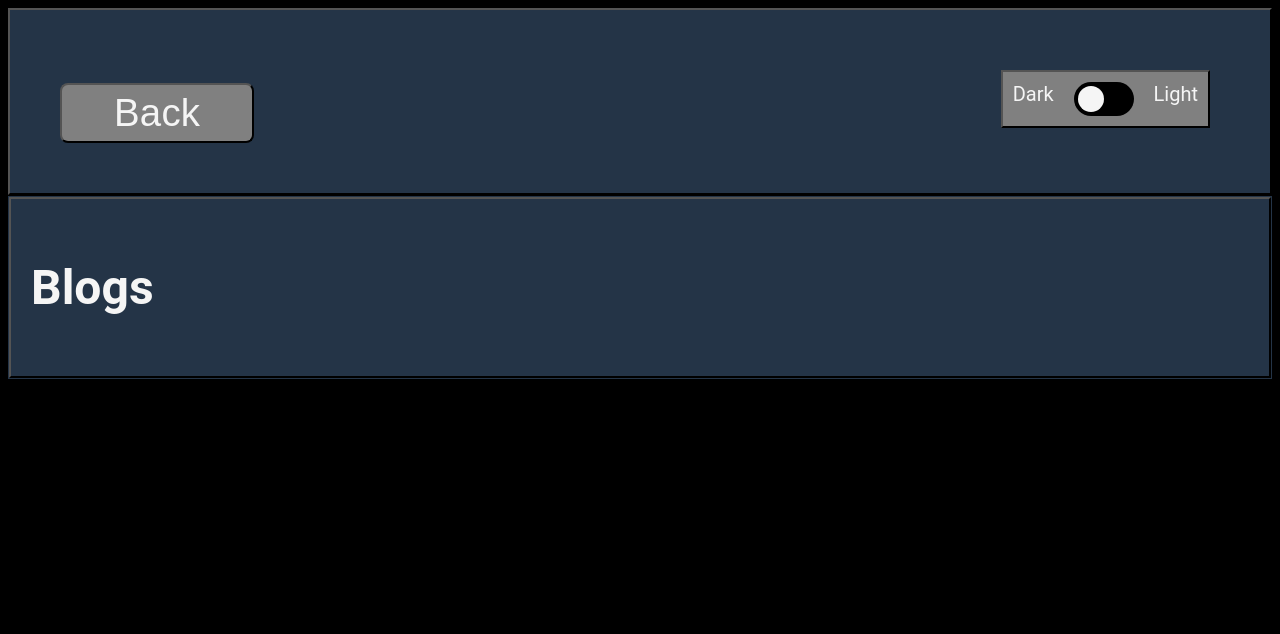
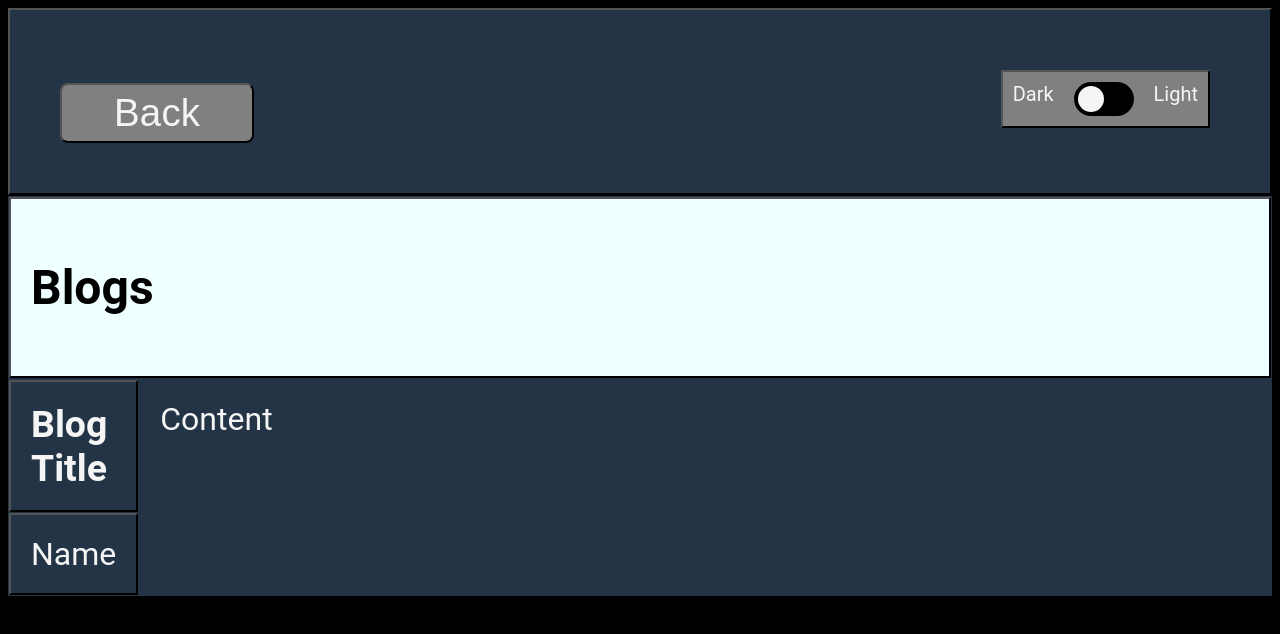
Before and after one commit to ZACGIL/Zac-Gilfoyle-First-Blog-Website, a plain HTML site: page blog.html in a window 1280 px wide. Drawn offline with Linux system fonts and the light colour scheme.

Commit message:
added classes and css styles for blog post section

```diff
--- a/assets/css/blog.css
+++ b/assets/css/blog.css
@@ -63,11 +63,51 @@ main {
 }
 
 .section-header {
-    flex: auto;
+    flex: 100%;
     text-align: left;
     margin: 1px;
     padding: 20px;
     border: 2px outset black;
+    height: auto;
+    background-color: azure;
+    color: black;
+}
+
+.blog-row {
+    flex: 100%;
+    display: flex;
+    /* flex-wrap: wrap; */
+}
+
+.blog-col-left {
+  flex: 1 1 10%;
+}
+
+.blog-col-right {
+    flex: 1 1 90%;
+}
+
+.blog-title {
+    text-align: left;
+    margin: 1px;
+    padding: 20px;
+    border: 2px outset black;
+    height: auto;
+}
+
+.blog-name {
+    text-align: left;
+    margin: 1px;
+    padding: 20px;
+    border: 2px outset black;
+    height: auto;
+}
+
+.blog-content {
+    flex: 100%;
+    text-align: left;
+    margin: 1px;
+    padding: 20px;
     height: auto;
 }
 
--- a/blog.html
+++ b/blog.html
@@ -31,8 +31,14 @@
             <h2>Blogs</h2>
         </div>
 
-        <section>
-
+        <section class="blog-row">
+            <div class="blog-col-left">
+                <h3 class="blog-title">Blog Title</h3>
+                <p class="blog-name">Name</p>
+            </div>
+            <div class="blog-col-right">
+                <p class="blog-content">Content</p>
+            </div>
         </section>
 
     </main>
```
